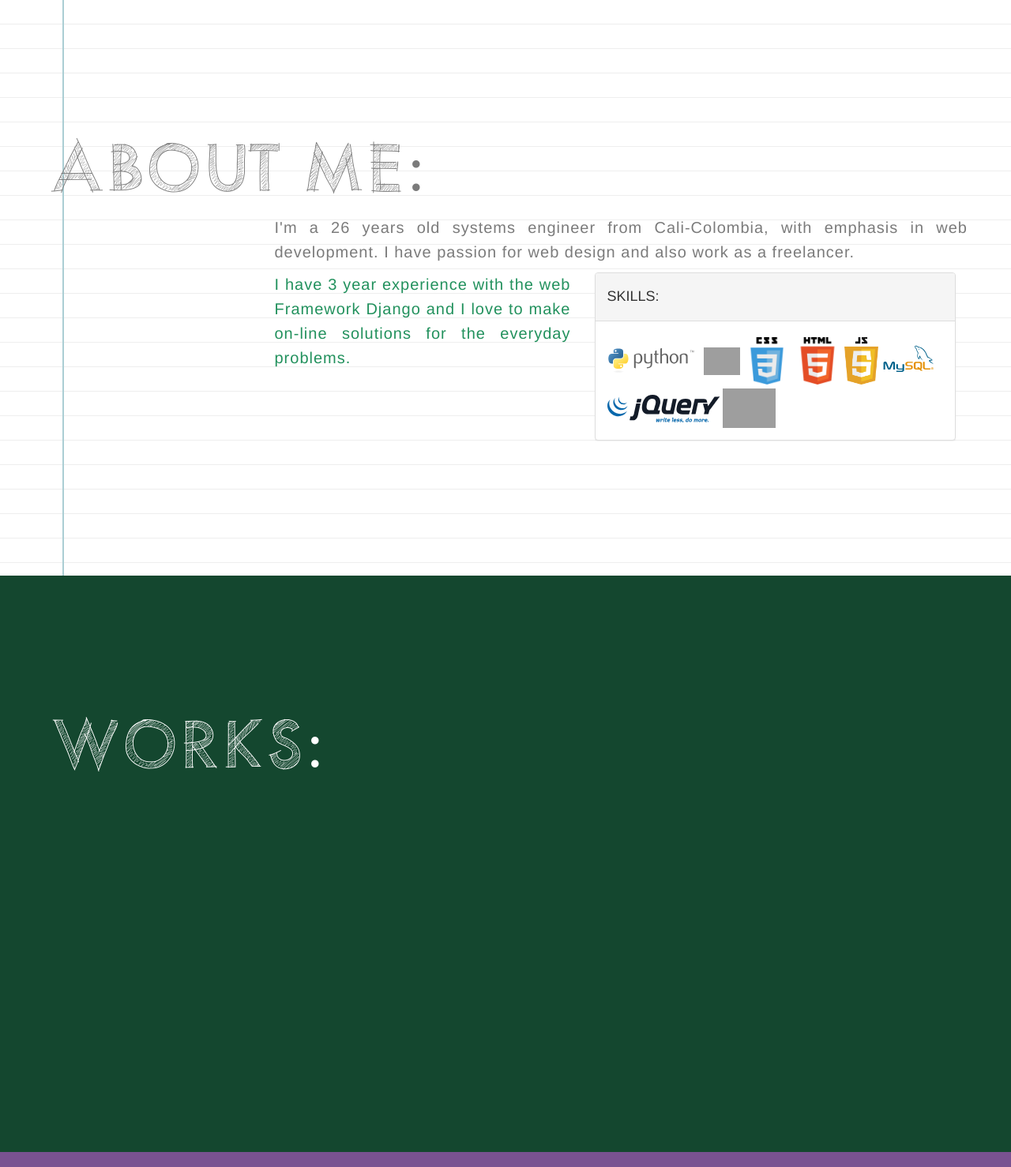
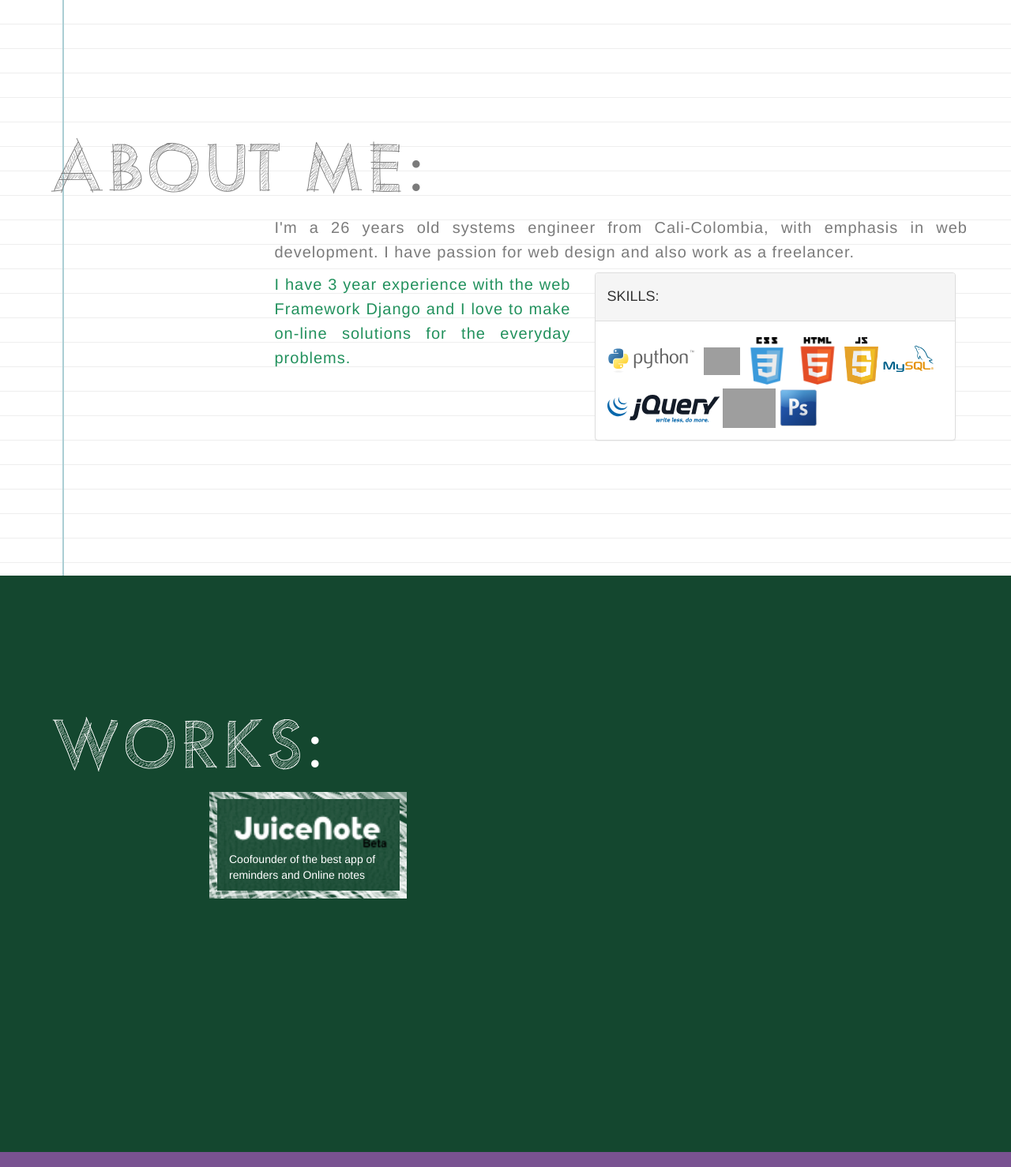
Before and after one commit to beren5000/brochure, a Django app: page / in a window 1280 px wide. Shown: the part 711-2189 px from the top of the page at 79% size. Run offline with Django 3.2, Linux system fonts and the light colour scheme; some libraries are stand-ins or nearby versions; grey boxes are pictures that could not be loaded.

Commit message:
with the works images

```diff
--- a/brochure/brochure/templates/main/brochure.html
+++ b/brochure/brochure/templates/main/brochure.html
@@ -80,6 +80,14 @@
 
     .text-justify {
         text-align: justify;
+    }
+
+    .chalk-work{
+        background-image: url("{% static 'img/works-frame.png' %}");
+        background-size: 100%;
+        height: 135px;
+        width: 250px;
+        padding: 25px;
     }
 
 </style>
@@ -195,6 +203,7 @@
                             <img alt="python" src="{% static 'img/mysql.svg' %}" height="70px">
                             <img alt="python" src="{% static 'img/jquery.svg' %}" height="35px">
                             <img alt="python" src="{% static 'img/php.png' %}" height="50px">
+                            <img alt="python" src="{% static 'img/photoshop.png' %}" height="50px">
                         </div>
                     </div>
                 </div>
@@ -210,8 +219,10 @@
                 </div>
             </div>
             <div class="row">
-                <div class="col-md-offset-2">
-
+                <div class="col-md-10 col-md-offset-2">
+                    <div class="chalk-work">
+                        <img src="{% static 'img/juicenote.png' %}" height="50px"> Coofounder of the best app of reminders and Online notes
+                    </div>
                 </div>
             </div>
         </div> <!--.story-->
```
Also changed, not shown: brochure/brochure/modules/main/static/img/photoshop.png (added), brochure/brochure/modules/main/static/img/works-frame.png (added).
